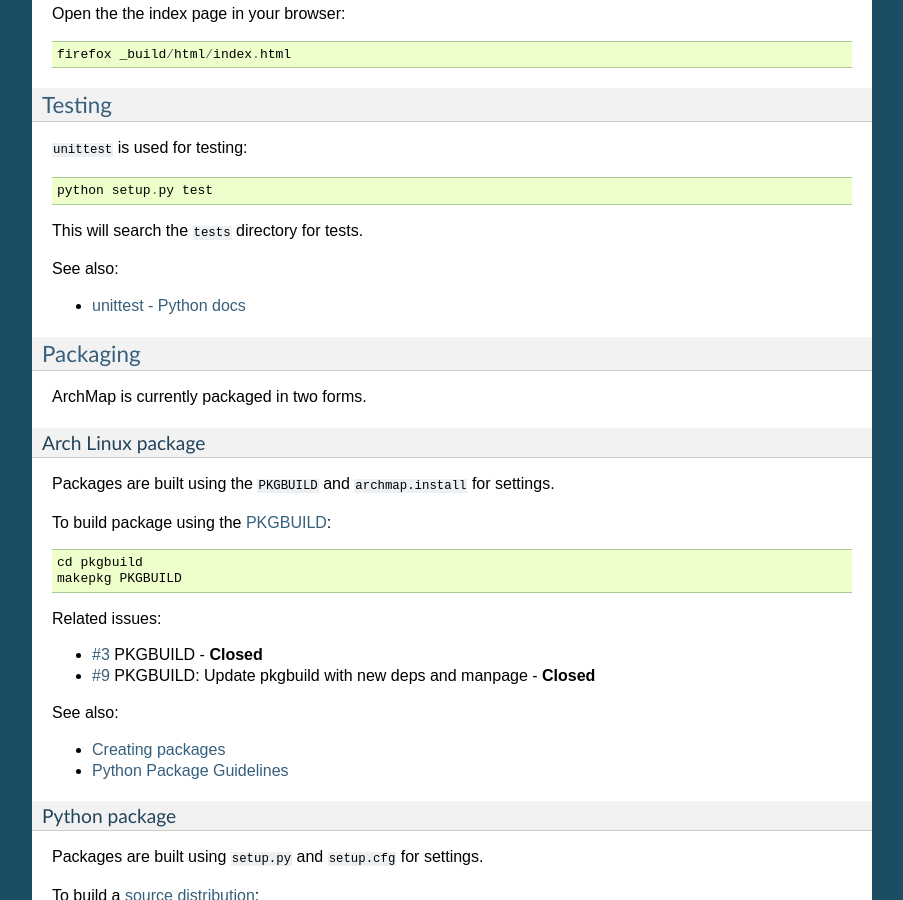
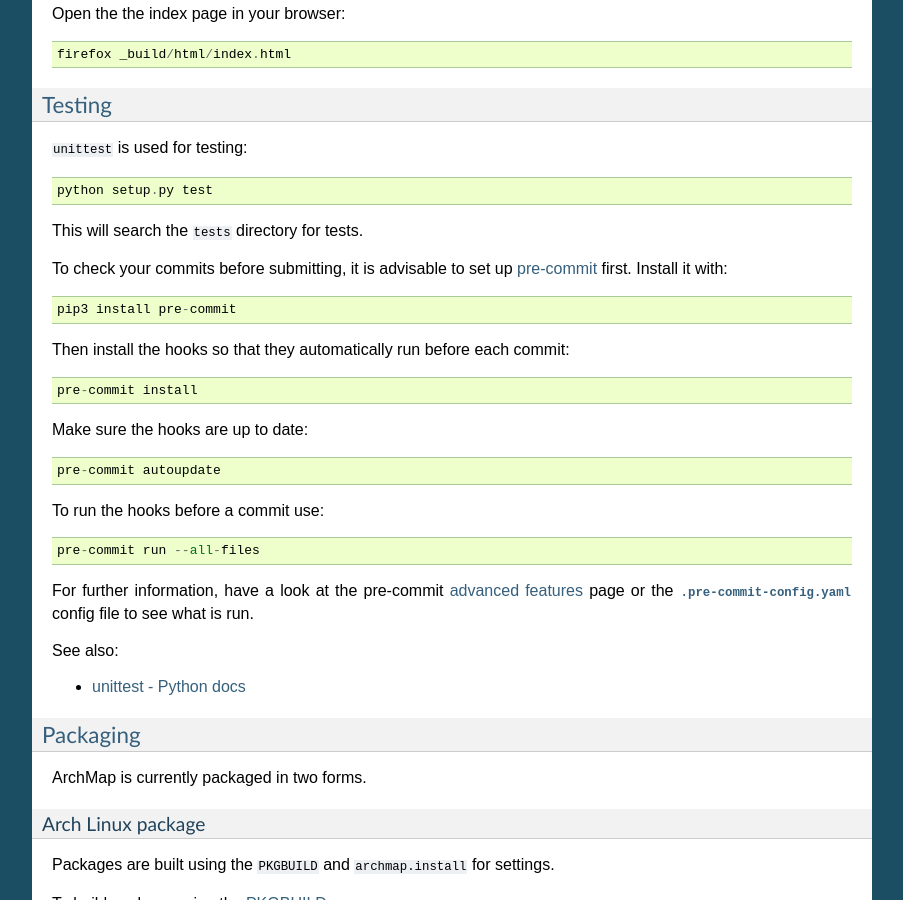
Before and after one commit to guyfawcus/ArchMap, a Sphinx documentation site: the page built from docs/development/index.rst, in a window 1280 px wide and 900 px high, scrolled down 1296 px. Shown: the whole window, without its empty margins (198-1101 px from the left). Built offline with Sphinx 7.4.7, drawn with Linux system fonts in a browser that asks for light colours.

Commit message:
Add .pre-commit.yaml and describe in docs

```diff
--- /dev/null
+++ b/docs/development/.pre-commit-config.yaml
@@ -0,0 +1 @@
+../../.pre-commit-config.yaml
--- a/docs/development/index.rst
+++ b/docs/development/index.rst
@@ -79,6 +79,26 @@
 
 This will search the ``tests`` directory for tests.
 
+To check your commits before submitting, it is advisable to set up `pre-commit <http://pre-commit.com/>`_ first.
+Install it with::
+
+    pip3 install pre-commit
+
+Then install the hooks so that they automatically run before each commit::
+
+    pre-commit install
+
+Make sure the hooks are up to date::
+
+    pre-commit autoupdate
+
+To run the hooks before a commit use::
+
+    pre-commit run --all-files
+
+For further information, have a look at the pre-commit `advanced features <http://pre-commit.com/#advanced>`_ page
+or the :download:`.pre-commit-config.yaml <.pre-commit-config.yaml>` config file to see what is run.
+
 See also:
 
 * `unittest - Python docs <https://docs.python.org/3.4/library/unittest.html>`_
```
Also changed, not shown: .pre-commit-config.yaml (added).
